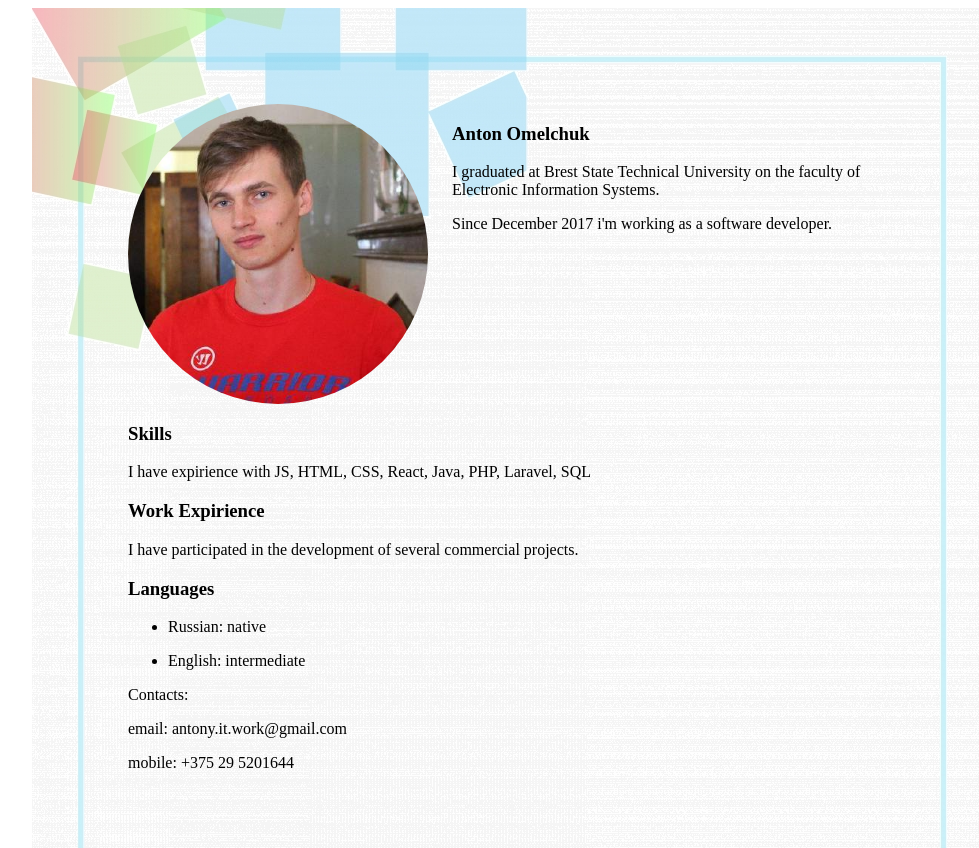
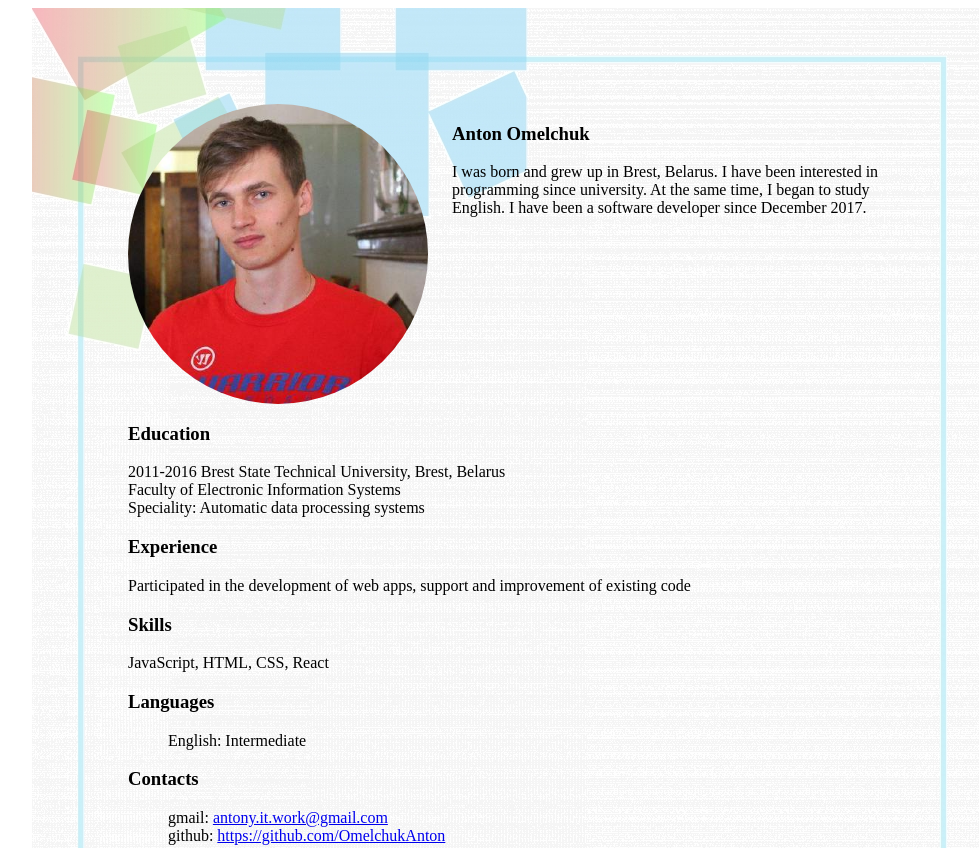
Before and after one commit to OmelchukAnton/rsschool-cv, a plain HTML site: page index.html in a window 1280 px wide. Shown: the top 848 px of the page, without its empty margins (128-1107 px from the left). Drawn offline with Linux system fonts and the light colour scheme.

Commit message:
feat: update cv for HTML, CSS & Git Basics

```diff
--- a/index.html
+++ b/index.html
@@ -10,31 +10,39 @@
     <section class="content">
         <header class="header">
             <img src="images/avatar.jpg" alt="avatar" width="300" height="300"/>
-            <section class="name">
+            <section class="brief">
                 <h1>Anton Omelchuk</h1>
-                <p>I graduated at Brest State Technical University on the faculty of Electronic Information Systems. </p>
-                <p>Since December 2017 i'm working as a software developer.</p>
+                <p> I was born and grew up in Brest, Belarus.
+                    I have been interested in programming since university.
+                    At the same time, I began to study English.
+                    I have been a software developer since December 2017.
+                </p>
             </section>
         </header>
         <main>
+            <h3>Education</h3>
+            <p>
+                2011-2016 Brest State Technical University, Brest, Belarus <br />
+                Faculty of Electronic Information Systems <br />
+                Speciality: Automatic data processing systems
+            </p>
+            <h3>Experience</h3>
+            <p>Participated in the development of web apps, support and improvement of existing code</p>
             <h3>Skills</h3>
-            <p>I have expirience with JS, HTML, CSS, React, Java, PHP, Laravel, SQL</p>
-            <h3>Work Expirience</h3>
-            <p>I have participated in the development of several commercial projects.</p>
+            <p>JavaScript, HTML, CSS, React</p>
             <h3>Languages</h3>
             <ul>
                 <li>
-                    <p>Russian: native</p>
-                </li>
-                <li>
-                    <p>English: intermediate</p>
+                    English: Intermediate
                 </li>
             </ul>
         </main>
         <footer>
-            Contacts:
-            <p>email: antony.it.work@gmail.com</p>
-            <p>mobile: +375 29 5201644</p>
+            <h3>Contacts</h3>
+            <ul>
+                <li>gmail: <a href="mailto:antony.it.work@gmail.com">antony.it.work@gmail.com</a></li>
+                <li>github: <a href="https://github.com/OmelchukAnton" target="_blank"> https://github.com/OmelchukAnton</a></li>
+            </ul>
         </footer>
     </section>
 </body>
--- a/style.css
+++ b/style.css
@@ -13,7 +13,15 @@ img {
     border-radius: 50%;
 }
 
-.name {
+a:hover {
+    text-decoration: none;
+}
+
+ul {
+    list-style: none;
+}
+
+.brief {
     margin-left: 24px;
 }
 
```
